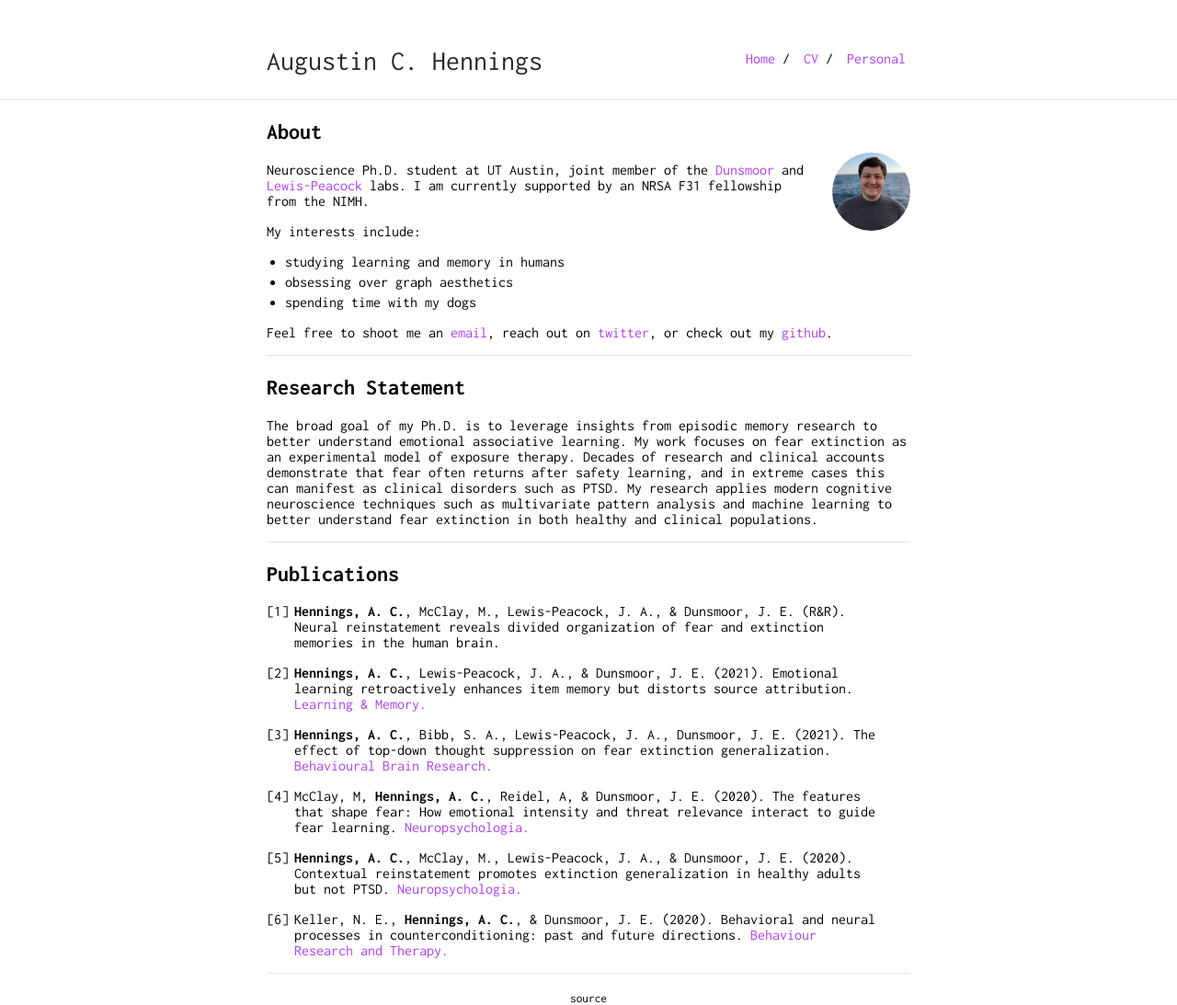
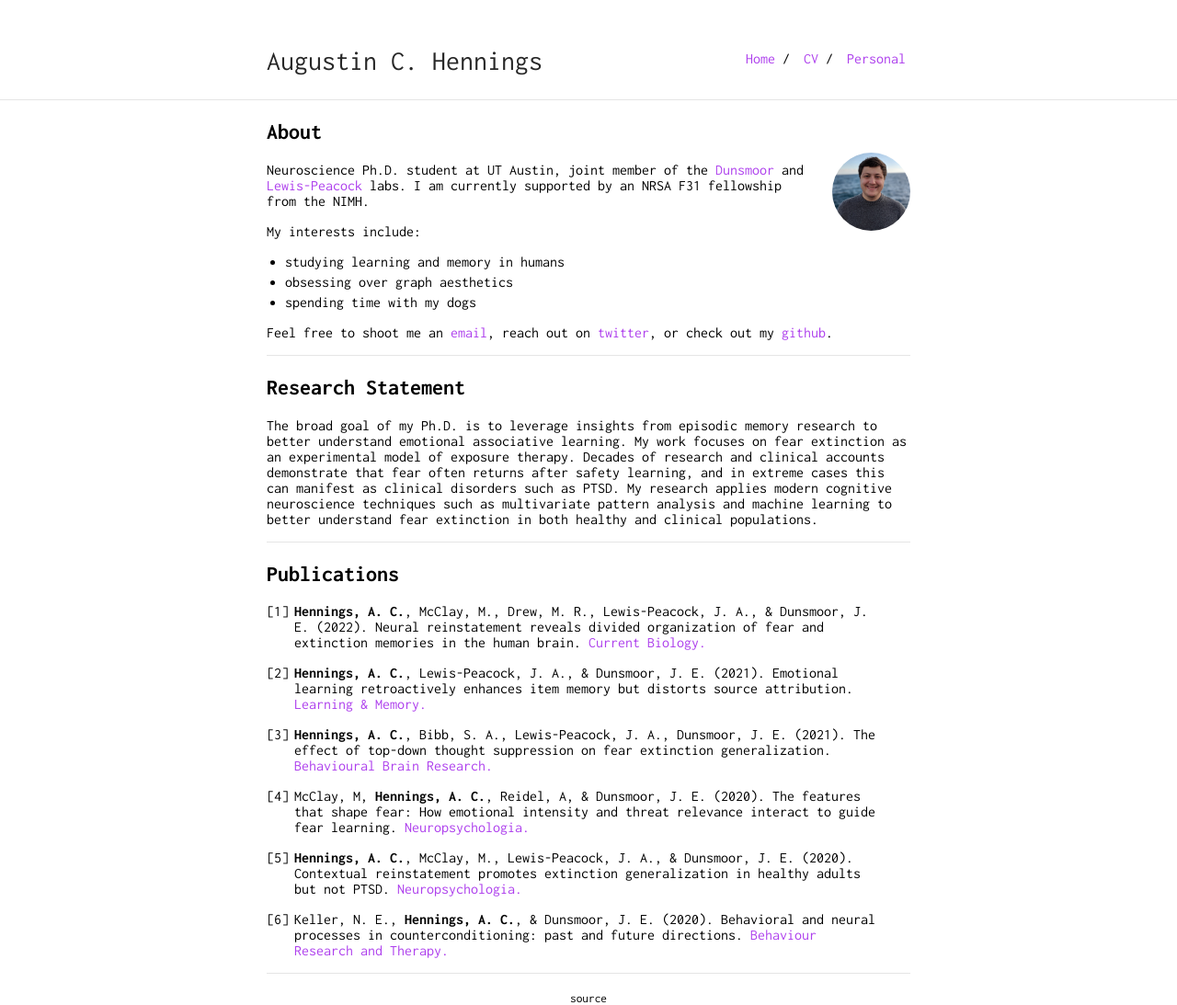
Before and after one commit to achennings/achennings.github.io, a Jekyll site: the page built from index.md, in a window 1280 px wide. Shown: the whole page at 92% size. Built offline with Jekyll 4.4.1, drawn with Linux system fonts in a browser that asks for light colours; our own code applies the rules of GitHub Pages for plain Markdown files.

Commit message:
latest pub

```diff
--- a/index.md
+++ b/index.md
@@ -25,8 +25,8 @@ The broad goal of my Ph.D. is to leverage insights from episodic memory research
 
 ## Publications
 
-1. **Hennings, A. C.**, McClay, M., Lewis-Peacock, J. A., & Dunsmoor, J. E. (R&R). Neural reinstatement reveals
-divided organization of fear and extinction memories in the human brain.
+1. **Hennings, A. C.**, McClay, M., Drew, M. R., Lewis-Peacock, J. A., & Dunsmoor, J. E. (2022). Neural reinstatement reveals
+divided organization of fear and extinction memories in the human brain. [Current Biology.](https://doi.org/10.1016/j.cub.2021.11.004)
 
 2. **Hennings, A. C.**, Lewis-Peacock, J. A., & Dunsmoor, J. E. (2021). Emotional learning retroactively enhances item memory but distorts source attribution. [Learning & Memory.](http://learnmem.cshlp.org/content/28/6/178)
 
```
